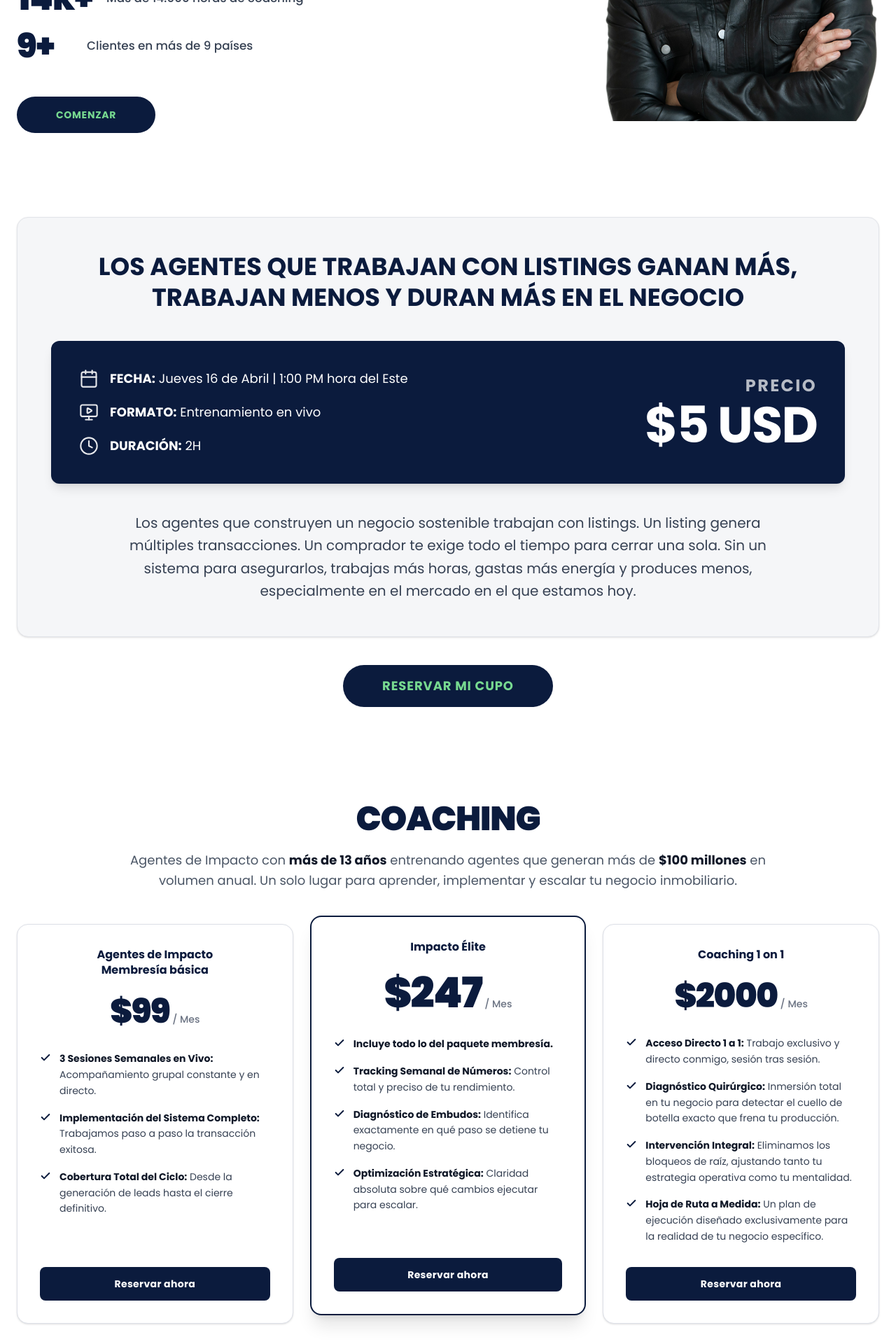
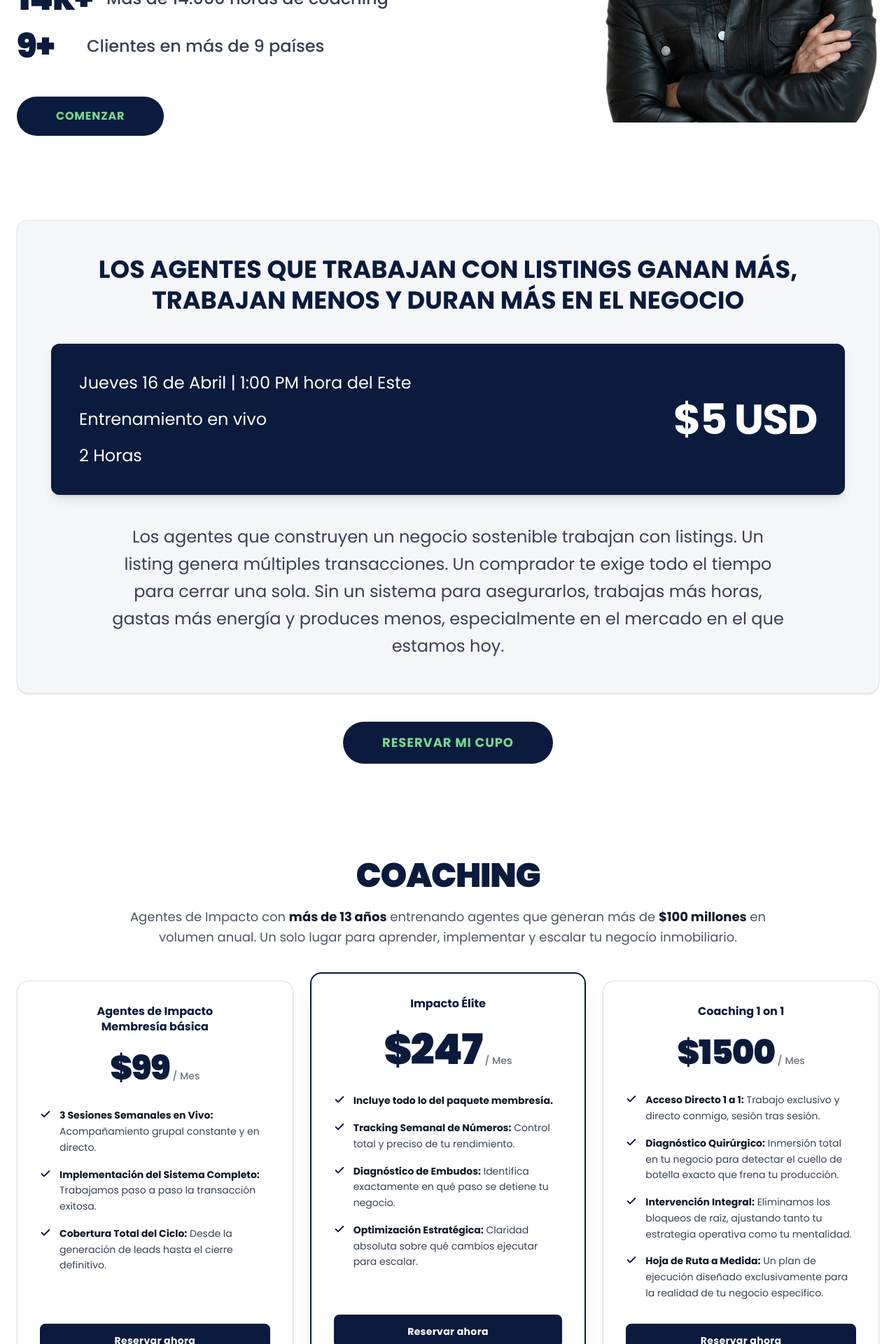
Before and after one commit to davidlidu/Coach-Carlos-herran-landing, a React (Vite) app: page / in a window 1280 px wide. Shown: the part 480-2400 px from the top of the page at 70% size. Built offline with nearby package versions, Linux system fonts and the light colour scheme.

Commit message:
style: update typography, adjust component layouts, and add external link to pricing CTA

```diff
--- a/src/components/EventSection.tsx
+++ b/src/components/EventSection.tsx
@@ -4,7 +4,7 @@ import { Calendar, MonitorPlay, Clock } from 'lucide-react';
 const details = [
   { Icon: Calendar, label: 'FECHA', value: 'Jueves 16 de Abril | 1:00 PM hora del Este' },
   { Icon: MonitorPlay, label: 'FORMATO', value: 'Entrenamiento en vivo' },
-  { Icon: Clock, label: 'DURACIÓN', value: '2H' },
+  { Icon: Clock, label: 'DURACIÓN', value: '2 Horas' },
 ];
 
 export default function EventSection() {
@@ -28,9 +28,9 @@ export default function EventSection() {
           <ul className="space-y-5">
             {details.map(({ Icon, label, value }) => (
               <li key={label} className="flex items-center gap-4 text-white">
-                <Icon className="w-7 h-7 flex-shrink-0 opacity-90" strokeWidth={1.8} />
-                <p className="text-base md:text-lg">
-                  <span className="font-bold">{label}:</span>{' '}
+                {/*<Icon className="w-7 h-7 flex-shrink-0 opacity-90" strokeWidth={1.8} />*/}
+                <p className="text-base md:text-2xl">
+                  {/* <span className="font-bold">{label}:</span>{' '} */}
                   <span className="font-normal">{value}</span>
                 </p>
               </li>
@@ -39,10 +39,10 @@ export default function EventSection() {
 
           {/* Price */}
           <div className="flex-shrink-0 text-white">
-            <p className="text-2xl font-bold tracking-widest uppercase opacity-70 mb-1 text-center md:text-right">Precio</p>
+            {/* <p className="text-3xl font-bold tracking-widest uppercase opacity-70 mb-1 text-center md:text-right">Precio</p> */}
             {/* Se aumentó el tamaño del texto de 'text-4xl md:text-5xl' a 'text-6xl md:text-7xl' */}
             <p
-              className="text-6xl md:text-7xl font-bold tracking-tight text-center md:text-right"
+              className="text-6xl md:text-6xl font-bold tracking-tight text-center md:text-right"
             >
               $5 USD
             </p>
@@ -50,7 +50,7 @@ export default function EventSection() {
         </div>
 
         {/* Body copy: se eliminó el style={{ width: '100%' }} que estaba forzando el ancho al 100%, y se ajustó a w-full en móviles y w-[80%] a partir de pantallas medianas */}
-        <p className="text-gray-700 text-base md:text-xl leading-relaxed text-center mx-auto w-full md:w-[85%]">
+        <p className="text-gray-700 text-base md:text-2xl leading-relaxed text-center mx-auto w-full md:w-[85%]">
           Los agentes que construyen un negocio sostenible trabajan con listings. Un listing genera múltiples
           transacciones. Un comprador te exige todo el tiempo para cerrar una sola. Sin un sistema para
           asegurarlos, trabajas más horas, gastas más energía y produces menos, especialmente en el mercado
--- a/src/components/Hero.tsx
+++ b/src/components/Hero.tsx
@@ -32,14 +32,14 @@ export default function Hero() {
               >
                 {value}
               </span>
-              <span className="text-gray-700 text-base md:text-[1.05rem] font-medium leading-snug">
+              <span className="text-gray-700 text-base md:text-[1.5rem] font-medium leading-snug">
                 {label}
               </span>
             </div>
           ))}
         </div>
 
-        <button className="btn-primary px-14 py-4 text-sm uppercase tracking-widest w-full sm:w-auto color-green">
+        <button className="btn-primary px-14 py-4 text-md uppercase tracking-widest w-full sm:w-auto color-green">
           Comenzar
         </button>
       </div>
--- a/src/components/Pricing.tsx
+++ b/src/components/Pricing.tsx
@@ -34,7 +34,7 @@ const plans: Plan[] = [
   },
   {
     name: 'Coaching 1 on 1',
-    price: '$2000',
+    price: '$1500',
     period: '/ Mes',
     features: [
       { bold: 'Acceso Directo 1 a 1:', rest: ' Trabajo exclusivo y directo conmigo, sesión tras sesión.' },
@@ -89,7 +89,8 @@ function PlanCard({ plan }: { plan: Plan; key?: string }) {
       </ul>
 
       {/* CTA - Se agregó 'mt-auto' para empujar los botones al final sin importar el contenido superior */}
-      <button
+      <a href='https://www.skool.com/coachcarlosherran/plans' >
+        <button style={{ cursor: 'pointer' }}
           className={`w-full mt-auto py-3.5 rounded-lg text-sm font-bold tracking-wide transition-all duration-200 ${plan.featured
             ? 'bg-[#0B1B3D] text-white hover:bg-[#132248] hover:shadow-lg'
             : 'bg-[#0B1B3D] text-white hover:bg-[#132248] hover:shadow-md'
@@ -97,6 +98,7 @@ function PlanCard({ plan }: { plan: Plan; key?: string }) {
         >
           Reservar ahora
         </button>
+      </a>
     </div>
   );
 }
```
Lines whose indentation alone changed are shown as unchanged.
